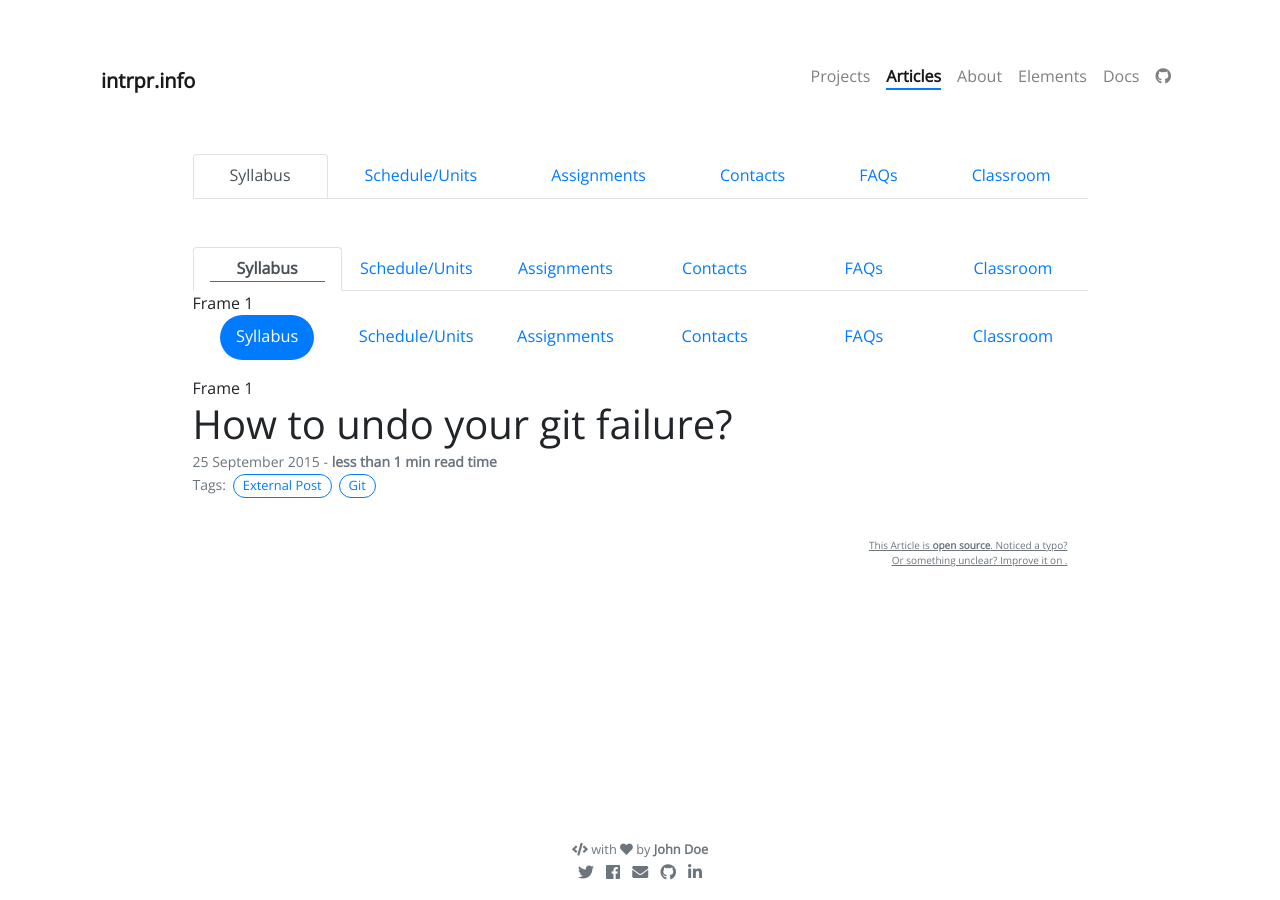
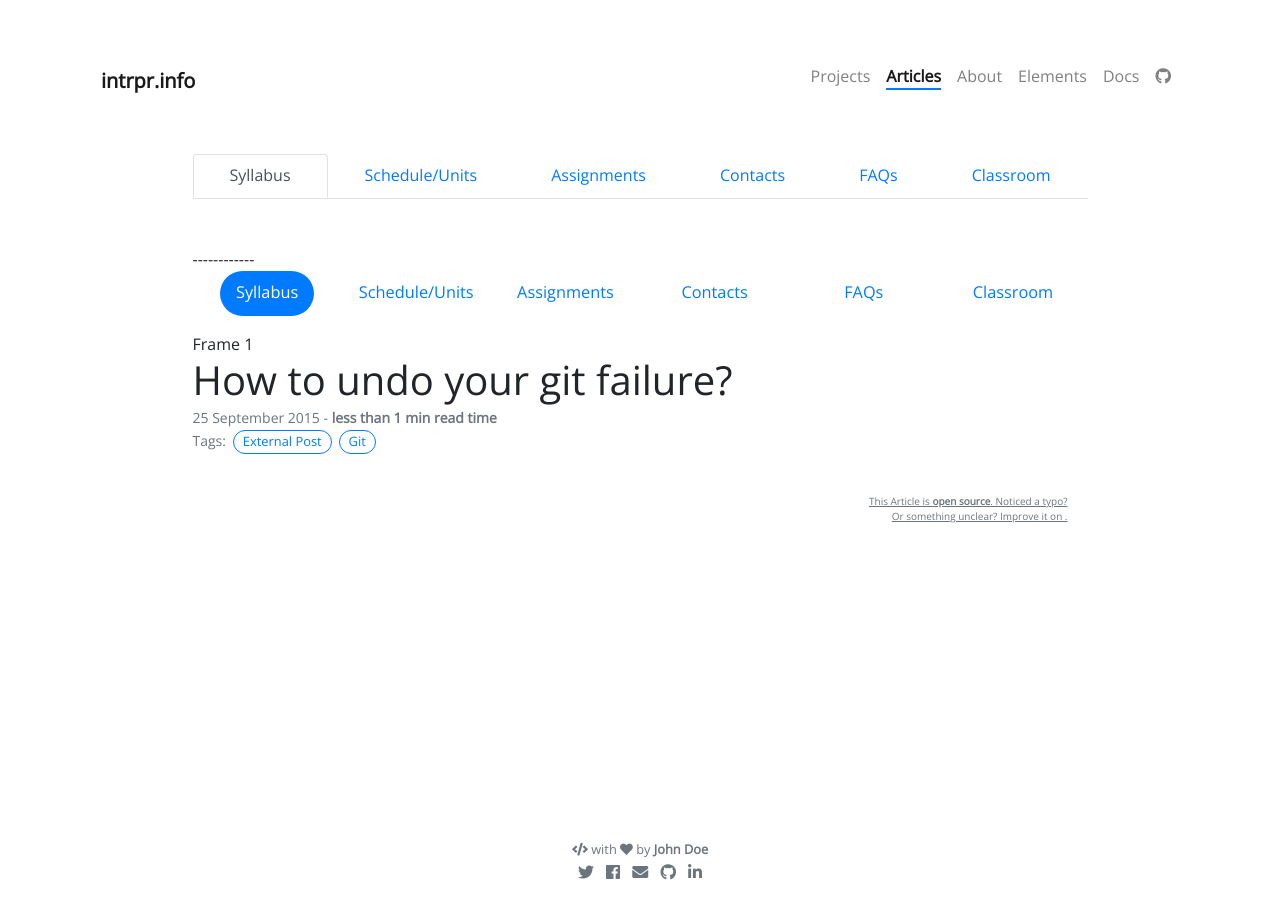
Before and after one commit to intrpr/jekyll-portfol-test, a Jekyll site: the page built from _posts/2015-09-25-how-to-undo-your-git-failure.md, in a window 1280 px wide. Built offline with Jekyll 4.4.1, drawn with Linux system fonts in a browser that asks for light colours; nearby versions of some CDN libraries; our own code applies the rules of GitHub Pages for plain Markdown files; comment, search, counter and statistics services are not loaded.

Commit message:
Update class-nav.html

```diff
--- a/_includes/class-nav.html
+++ b/_includes/class-nav.html
@@ -7,22 +7,7 @@
 	<a class="flex-sm-fill text-sm-center nav-link" href="#">Classroom</a>
 </nav>
 
-<nav>
-	<div class="nav nav-tabs nav-justified" id="nav-tab" role="tablist">
-		<a class="nav-item nav-link active" id="nav-home-tab" data-toggle="tab" href="#nav-home" role="tab" aria-controls="nav-home" aria-selected="true">Syllabus</a>
-		<a class="nav-item nav-link" id="nav-profile-tab" data-toggle="tab" href="#nav-profile" role="tab" aria-controls="nav-profile" aria-selected="false">Schedule/Units</a>
-		<a class="nav-item nav-link" id="nav-contact-tab" data-toggle="tab" href="#nav-contact" role="tab" aria-controls="nav-contact" aria-selected="false">Assignments</a>
-		<a class="nav-item nav-link" id="nav-home-tab" data-toggle="tab" href="#nav-home" role="tab" aria-controls="nav-home" aria-selected="false">Contacts</a>
-		<a class="nav-item nav-link" id="nav-profile-tab" data-toggle="tab" href="#nav-profile" role="tab" aria-controls="nav-profile" aria-selected="false">FAQs</a>
-		<a class="nav-item nav-link" id="nav-contact-tab" data-toggle="tab" href="#nav-contact" role="tab" aria-controls="nav-contact" aria-selected="false">Classroom</a>
-	</div>
-</nav>
-
-<div class="tab-content" id="nav-tabContent">
-	<div class="tab-pane fade show active" id="nav-home" role="tabpanel" aria-labelledby="nav-home-tab">Frame 1</div>
-	<div class="tab-pane fade" id="nav-profile" role="tabpanel" aria-labelledby="nav-profile-tab">Frame 2</div>
-	<div class="tab-pane fade" id="nav-contact" role="tabpanel" aria-labelledby="nav-contact-tab">Frame 3</div>
-</div>
+------------
 
 <ul class="nav nav-pills nav-justified mb-3" id="pills-tab" role="tablist">
 	<li class="nav-item">
```
